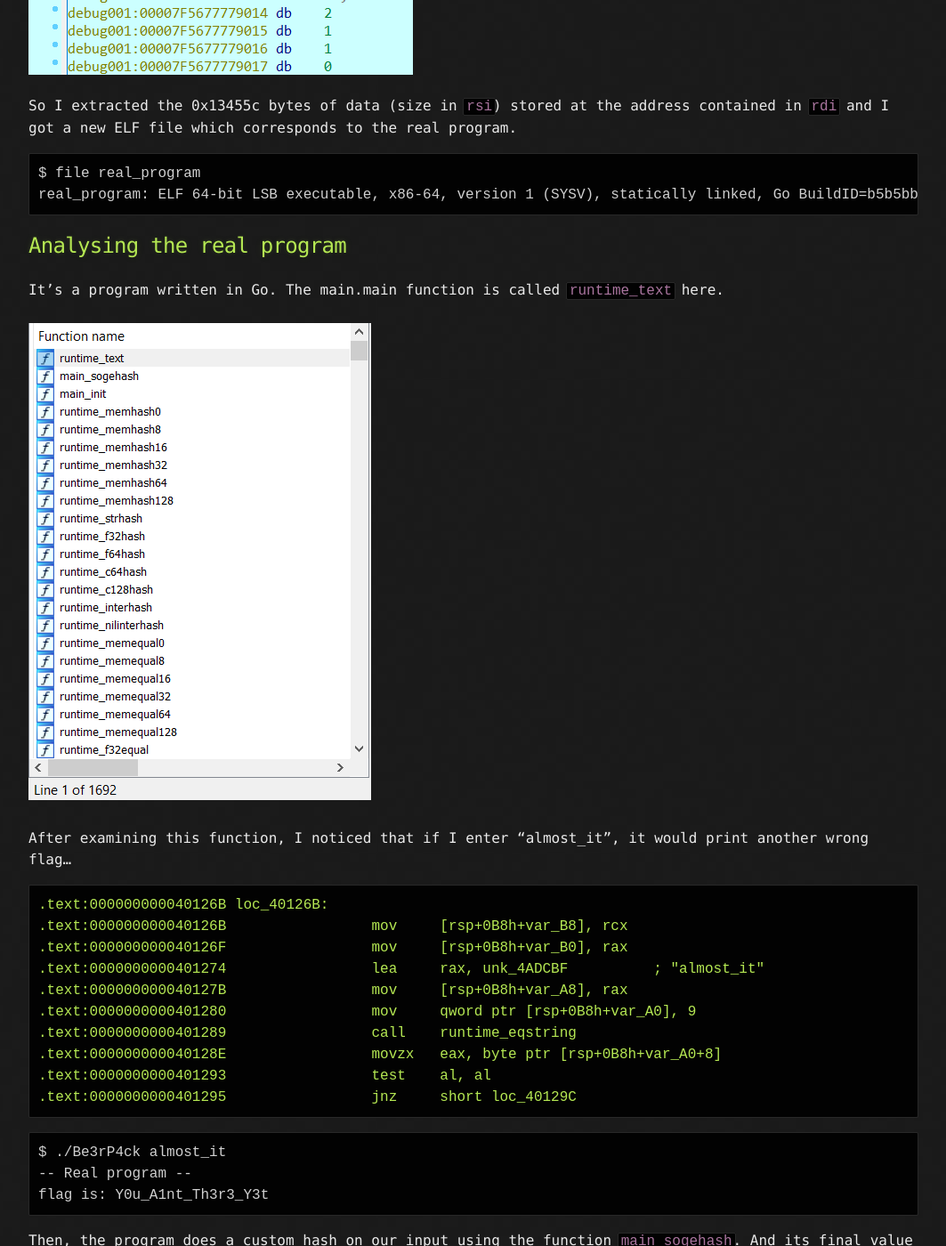
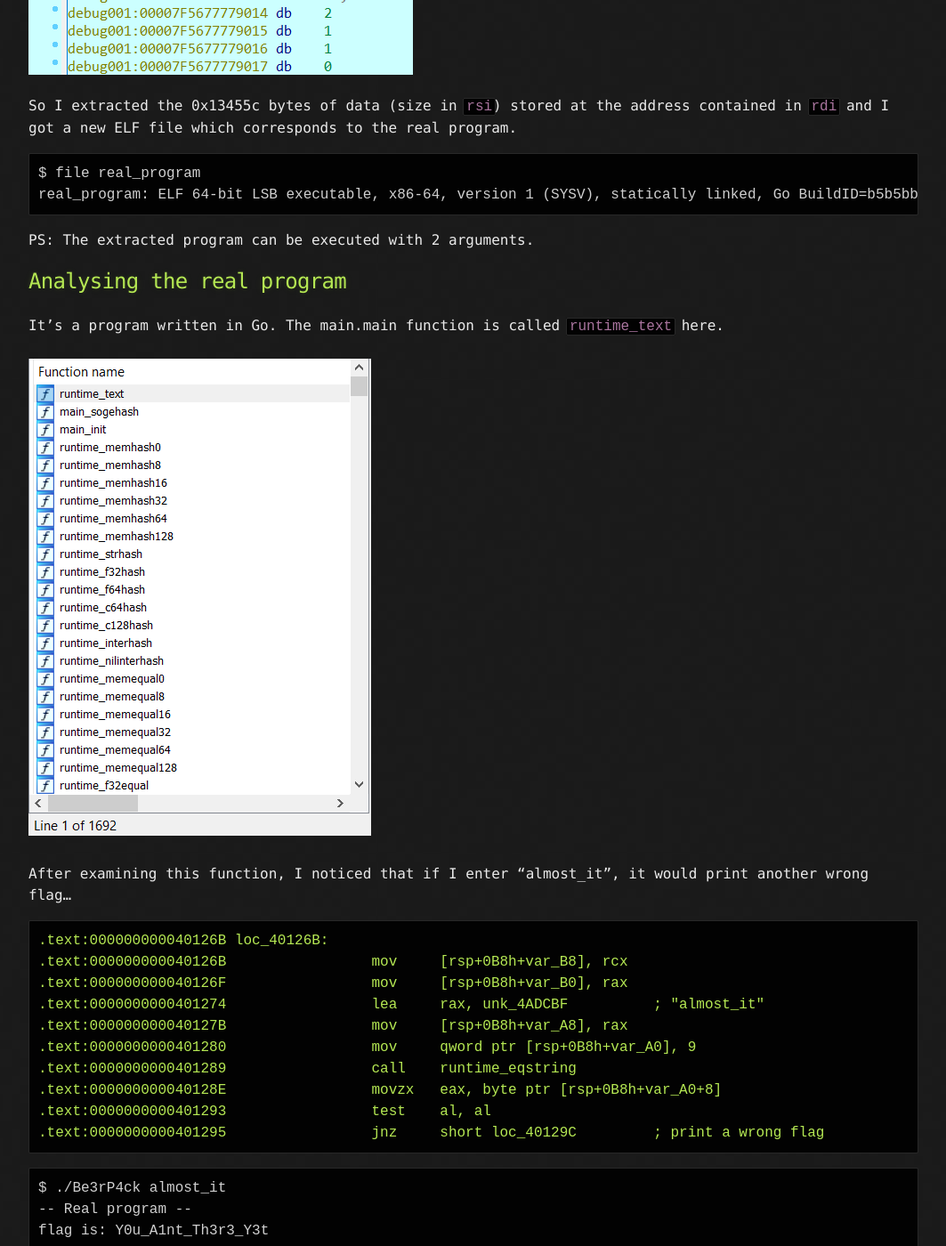
Before and after one commit to team-t35h/team-t35h.github.io, a Jekyll site: the page built from _posts/2019-02-25-Sogeti-Qualif.md, in a window 1280 px wide and 1400 px high, scrolled down 13938 px. Shown: the whole window at 89% size, without its empty margins (108-1171 px from the left). Built offline with Jekyll 4.4.1, drawn with Linux system fonts in a browser that asks for light colours; some of the changed text lies outside the part shown.

Commit message:
Some details

````diff
--- a/_posts/2019-02-25-Sogeti-Qualif.md
+++ b/_posts/2019-02-25-Sogeti-Qualif.md
@@ -385,6 +385,8 @@
 real_program: ELF 64-bit LSB executable, x86-64, version 1 (SYSV), statically linked, Go BuildID=b5b5bb9544aeca5d8e3dd360bad2dfb3f9d87aacA, not stripped
 ```
 
+PS: The extracted program can be executed with 2 arguments.
+
 ## [](#part-3) Analysing the real program
 It's a program written in Go. The main.main function is called `runtime_text` here.
 <br /><br />
@@ -402,7 +404,7 @@
 .text:0000000000401289                 call    runtime_eqstring
 .text:000000000040128E                 movzx   eax, byte ptr [rsp+0B8h+var_A0+8]
 .text:0000000000401293                 test    al, al
-.text:0000000000401295                 jnz     short loc_40129C
+.text:0000000000401295                 jnz     short loc_40129C         ; print a wrong flag
 ```
 ```
 $ ./Be3rP4ck almost_it
@@ -448,7 +450,7 @@
 ```
 
 ```
- ./Be3rP4ck SCE{Th1s_1s_th3_r3al_fl4g_w3ll_d0ne\!\!\!}
+$ ./Be3rP4ck SCE{Th1s_1s_th3_r3al_fl4g_w3ll_d0ne\!\!\!}
 -- Real program --
 Give me the real flag
 Congratulations, you can use this flag to validate :)
````
